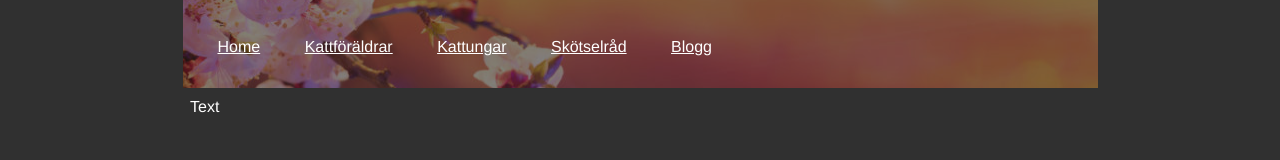
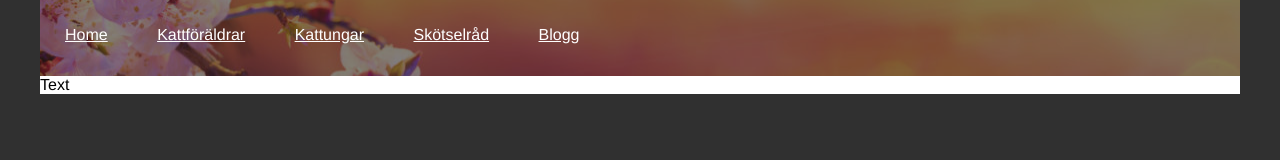
Before and after one commit to H5nnis/Grupparbete_DM5, a plain HTML site: page DTD-HTML5.html in a window 1280 px wide. Drawn offline with Linux system fonts and the light colour scheme.

Commit message:
Update Style.css

```diff
--- a/Style.css
+++ b/Style.css
@@ -11,20 +11,21 @@ body {
     background-image: url(BannerImgOpa.png);
     color: rgb(0, 0, 0);
     height: 50px;
-    width: 900px;
+    width: 1200px;
     margin: auto;
-    padding-left: 15px;
-    padding-top: 3%;
+    padding-top: 2%;
 }
 
 a {
     color: rgb(255, 255, 255);
     padding: 20px;
+    padding-left: 25px;
 }
 
 p {
+    background-color: #ffffff;
+    color: black;
     height: auto;
-    width: 900px;
+    width: 1200px;
     margin: auto;
-    padding-top: 10px;
 }
```
